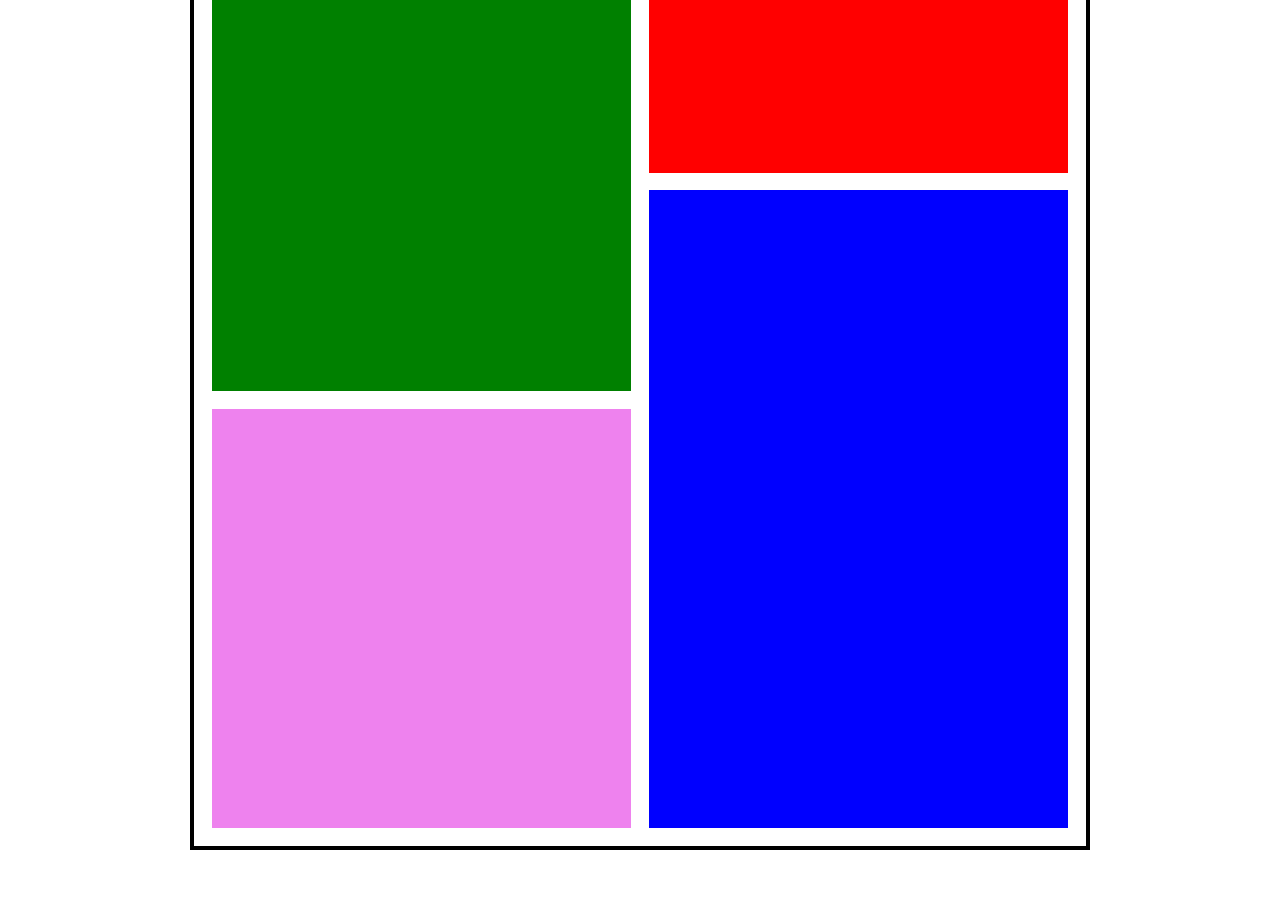
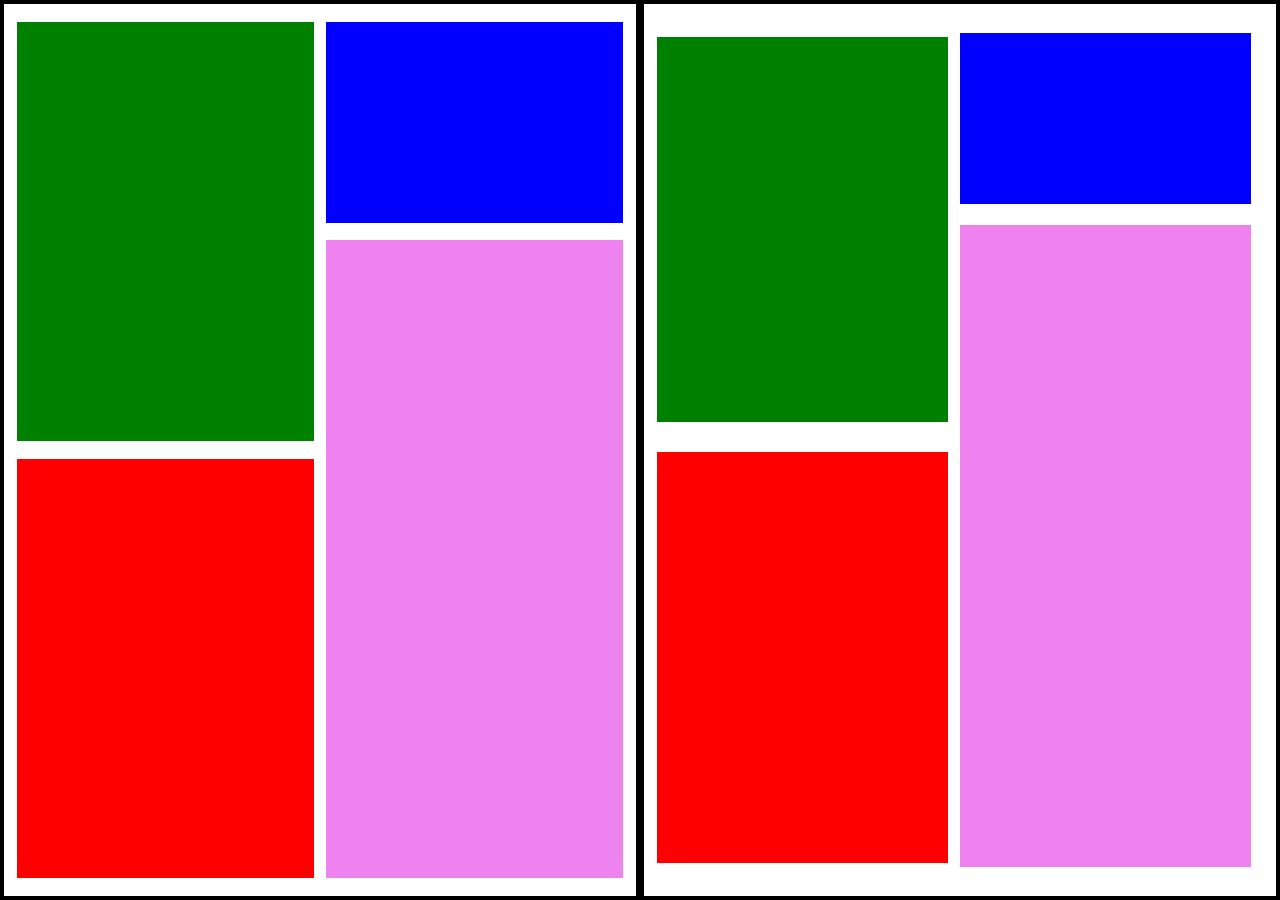
Before and after one commit to Antropodus17/DIW_proyecto, a plain HTML site: page ej1/4.grid/index.html in a window 1280 px wide. Before the commit the page ends 850 px from the top, so only its background shows below. Drawn offline with Linux system fonts and the light colour scheme.

Commit message:
Hecho parte flex del primer ejercicio

```diff
--- a/ej1/1.francia/style.css
+++ b/ej1/1.francia/style.css
@@ -8,17 +8,17 @@ body {
 
 	display: flex;
 	flex-direction: column;
-    justify-content: center;
+	justify-content: space-around;
 	align-items: center;
 }
-.container {
-    height: 50vh;
+.container_grid {
+	height: 40vh;
 	max-width: fit-content;
 
 	border: dotted black 2px;
 
 	display: grid;
-    grid-template-columns: repeat(3, minmax(200px, 500px));
+	grid-template-columns: repeat(3, minmax(200px, 400px));
 }
 .red {
 	background-color: red;
@@ -30,4 +30,16 @@ body {
 	background-color: white;
 }
 
-.container_grid
+.container_flex {
+	height: 40vh;
+	width: 1200px;
+	border: dotted black 2px;
+
+	display: flex;
+	flex-flow: row;
+}
+
+.container_flex > div {
+	width: 500px;
+	height: 100%;
+}
--- a/ej1/4.grid/index.html
+++ b/ej1/4.grid/index.html
@@ -1,14 +1,24 @@
 <!DOCTYPE html>
 <html lang="en">
+
 <head>
     <meta charset="UTF-8" />
     <meta name="viewport" content="width=device-width, initial-scale=1.0" />
     <title>Grid</title>
     <link rel="stylesheet" href="style.css" />
 </head>
+
 <body>
     <div class="border">
-            <div class="container">
+        <div class="container_grid">
+            <div class="green"></div>
+            <div class="red"></div>
+            <div class="blue"></div>
+            <div class="violet"></div>
+        </div>
+    </div>
+    <div class="border">
+        <div class="container_flex">
             <div class="green"></div>
             <div class="red"></div>
             <div class="blue"></div>
@@ -16,4 +26,5 @@
         </div>
     </div>
 </body>
+
 </html>
--- a/ej1/4.grid/style.css
+++ b/ej1/4.grid/style.css
@@ -1,22 +1,20 @@
-*{
+* {
 	margin: 0;
 	padding: 0;
 	box-sizing: border-box;
 }
 
 body {
-    height: 100vh;
-    width: 100vw;
+	min-height: 100vh;
+	min-width: 100vw;
 
 	display: flex;
 	align-items: center;
-    justify-content: center;
-
+	justify-content: space-around;
 }
 .border {
 	height: 900px;
 	width: 900px;
-
 
 	border: solid 4px #000;
 	background-color: #fff;
@@ -25,7 +23,7 @@ body {
 	align-items: center;
 	justify-content: center;
 }
-.container {
+.container_grid {
 	height: 96%;
 	width: 96%;
 
@@ -38,17 +36,46 @@ body {
 .green {
 	background-color: green;
 	grid-row: 1 / 3;
-
 }
 .red {
 	background-color: red;
-    grid-row: 1 / 2;
+	grid-row: 3/ 5;
 }
 .blue {
 	background-color: blue;
-    grid-row: 2 / 5;
+	grid-row: 1 / 2;
 }
 .violet {
 	background-color: violet;
-    grid-row: 3/ 5;
+	grid-row: 2 / 5;
 }
+
+.container_flex {
+	height: 96%;
+	width: 96%;
+	display: flex;
+	flex-flow: column wrap;
+	justify-content: space-around;
+	align-items: flex-start;
+}
+
+.container_flex > .green {
+	background-color: green;
+	height: 45%;
+	width: 48%;
+}
+.container_flex > .red {
+	background-color: red;
+	height: 48%;
+	width: 48%;
+}
+.container_flex > .blue {
+	background-color: blue;
+	height: 20%;
+	width: 48%;
+}
+.container_flex > .violet {
+	background-color: violet;
+	height: 75%;
+	width: 48%;
+}
```
Also changed, not shown: ej1/1.francia/index.html (+2 -3 lines). Lines whose indentation alone changed are shown as unchanged.
